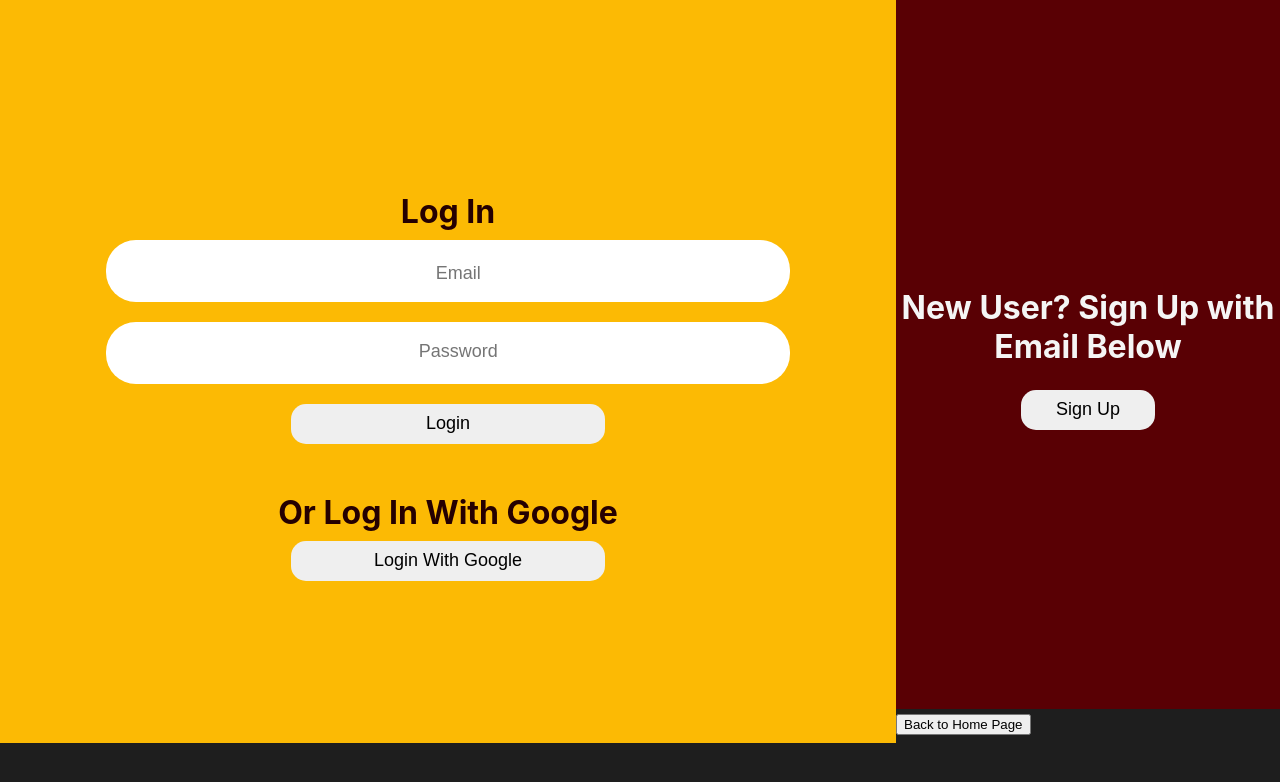
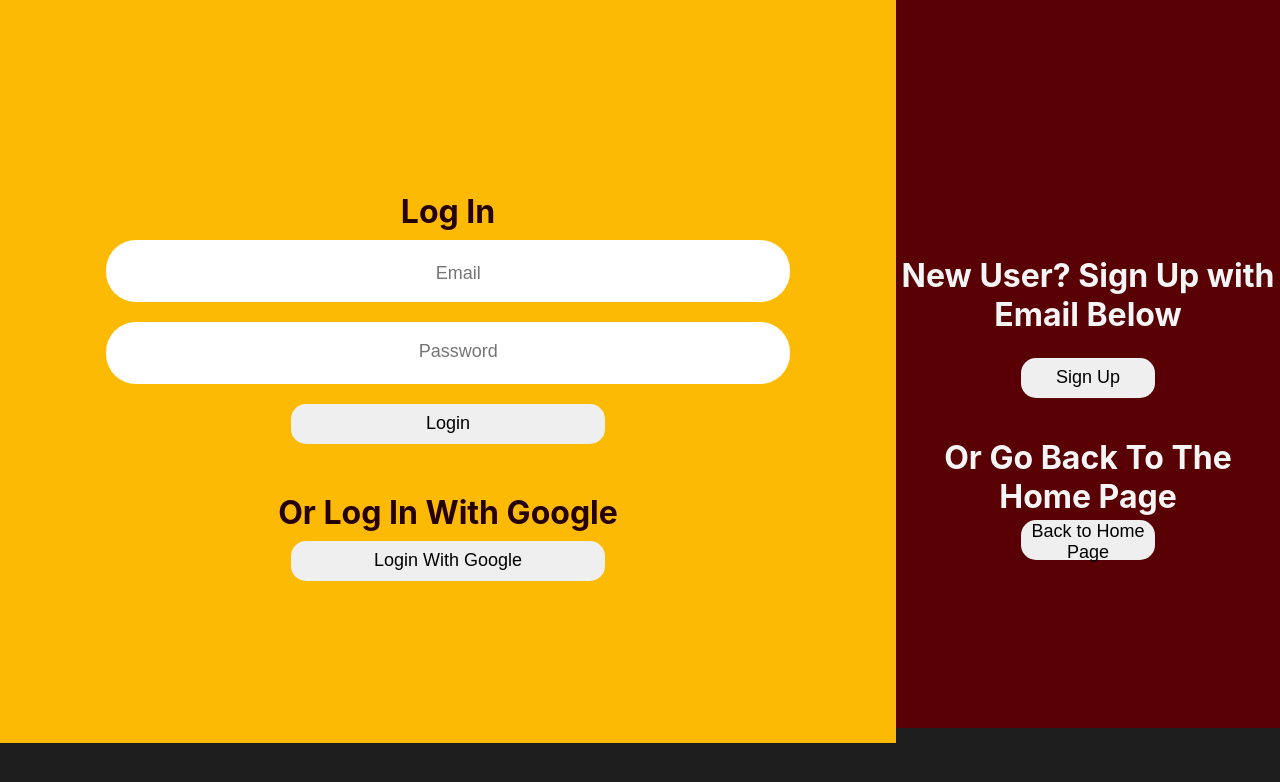
Before and after one commit to NicoM-7/Music-Webapp, a React (Create React App) app in the folder frontend/: page /login in a window 1280 px wide. Shown: the top 782 px of the page. Built offline with nearby package versions, Linux system fonts and the light colour scheme.

Commit message:
Final css

```diff
--- a/frontend/src/components/login.jsx
+++ b/frontend/src/components/login.jsx
@@ -158,10 +158,10 @@ function Login() {
             </div>
             <div className='container2'>
                 <h1>New User? Sign Up with Email Below</h1><br></br>
-                <button className='loginB' onClick={signUpPage}>Sign Up</button>
+                <button className='loginB' onClick={signUpPage}>Sign Up</button><br /><br /><br />
+                <h1>Or Go Back To The Home Page</h1>
+                <button className='loginB' onClick={homePage}>Back to Home Page</button>
             </div>
-            <button onClick={homePage}>Back to Home Page</button>
-
         </div>
     );
 }
--- a/frontend/src/styles/login.css
+++ b/frontend/src/styles/login.css
@@ -21,9 +21,9 @@
     display: inline-block;
     width: 30%;
     text-align: center;
-    height: 52.6vh;
+    height: 59vh;
     background-color: #590004;
-    padding-top: 22.5%;
+    padding-top: 20%;
     overflow: hidden;
 }
 
```
